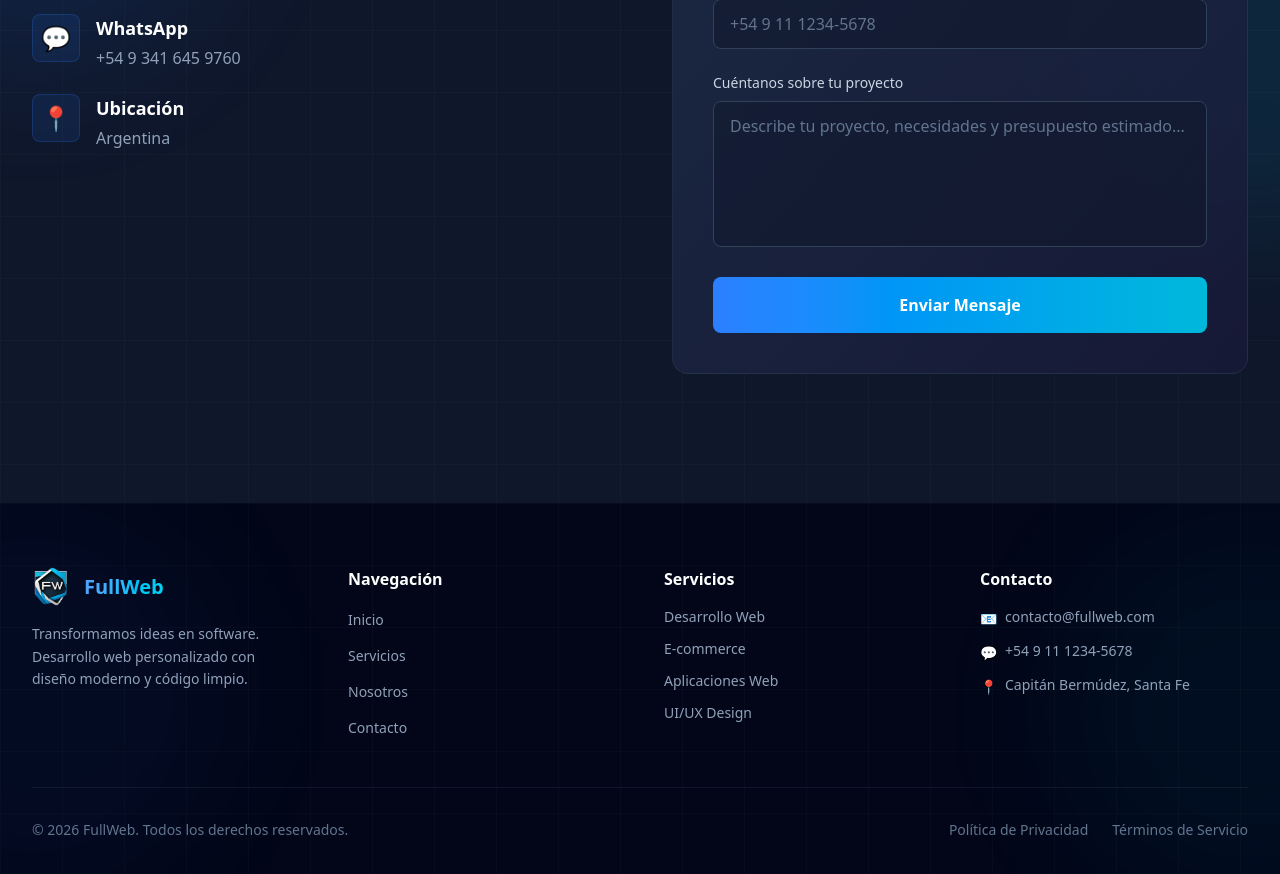
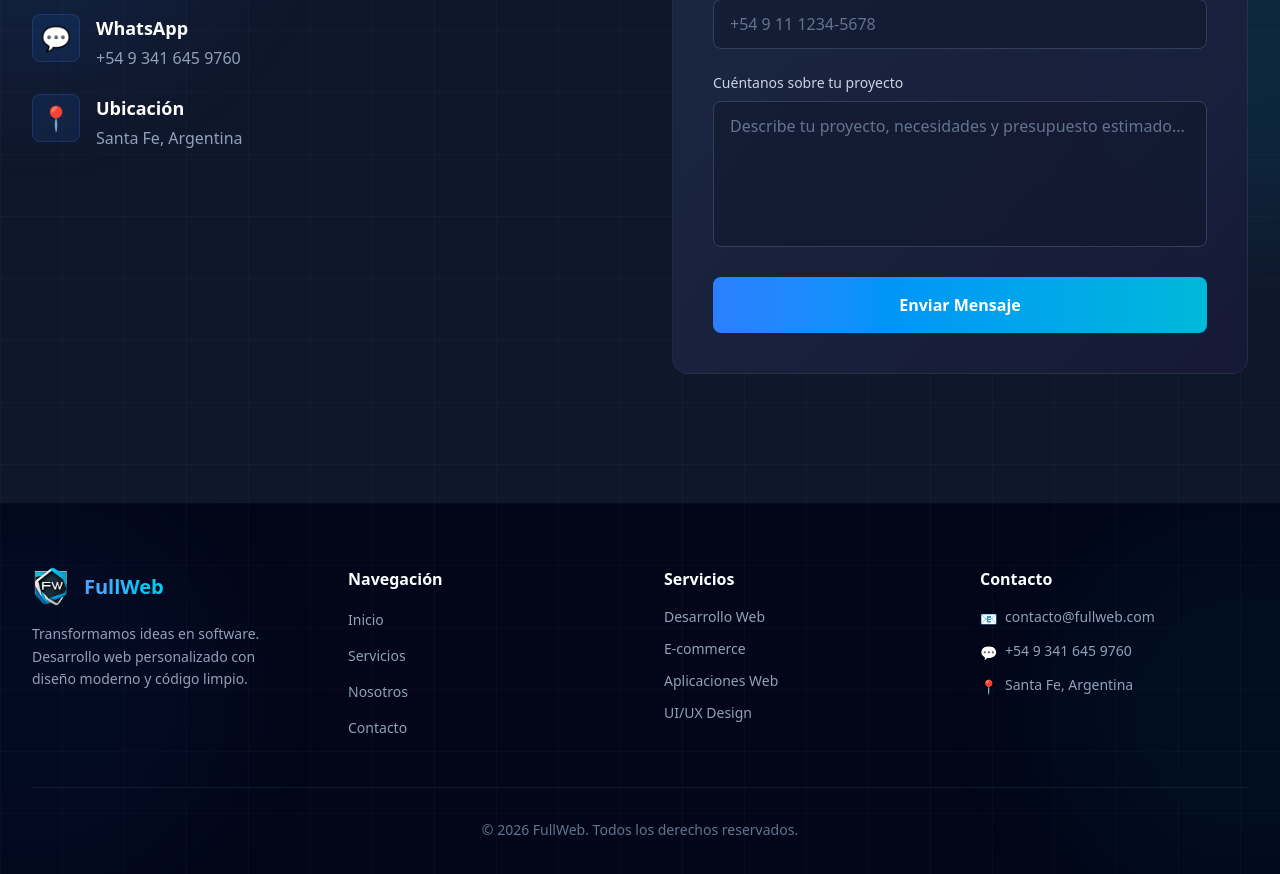
Before and after one commit to santimontironi/fullweb-site-nextJS, a Next.js app: page / in a window 1280 px wide. Shown: the part 4100-4974 px from the top of the page. Built offline with nearby package versions, Linux system fonts and the light colour scheme.

Commit message:
mejoras en Footer y Contact

```diff
--- a/src/app/components/landing/Contact.jsx
+++ b/src/app/components/landing/Contact.jsx
@@ -52,7 +52,7 @@ const Contact = () => {
               <ContactMethod
                 icon="📍"
                 title="Ubicación"
-                description="Argentina"
+                description="Santa Fe, Argentina"
               />
             </div>
           </div>
--- a/src/app/components/landing/Footer.jsx
+++ b/src/app/components/landing/Footer.jsx
@@ -82,13 +82,13 @@ const Footer = () => {
               <li className="flex items-start gap-2">
                 <span className="text-cyan-400 mt-0.5">💬</span>
                 <a href="tel:+5491112345678" className="text-slate-400 hover:text-blue-400 transition-colors">
-                  +54 9 11 1234-5678
+                  +54 9 341 645 9760
                 </a>
               </li>
               <li className="flex items-start gap-2">
                 <span className="text-purple-400 mt-0.5">📍</span>
                 <span className="text-slate-400">
-                  Capitán Bermúdez, Santa Fe
+                  Santa Fe, Argentina
                 </span>
               </li>
             </ul>
@@ -96,18 +96,10 @@ const Footer = () => {
         </div>
 
         <div className="pt-8 border-t border-slate-800/50">
-          <div className="flex flex-col md:flex-row justify-between items-center gap-4">
+          <div className="flex justify-center items-center gap-4">
             <p className="text-slate-500 text-sm">
               © {new Date().getFullYear()} FullWeb. Todos los derechos reservados.
             </p>
-            <div className="flex gap-6 text-sm">
-              <Link href="#" className="text-slate-500 hover:text-blue-400 transition-colors">
-                Política de Privacidad
-              </Link>
-              <Link href="#" className="text-slate-500 hover:text-blue-400 transition-colors">
-                Términos de Servicio
-              </Link>
-            </div>
           </div>
         </div>
       </div>
```
